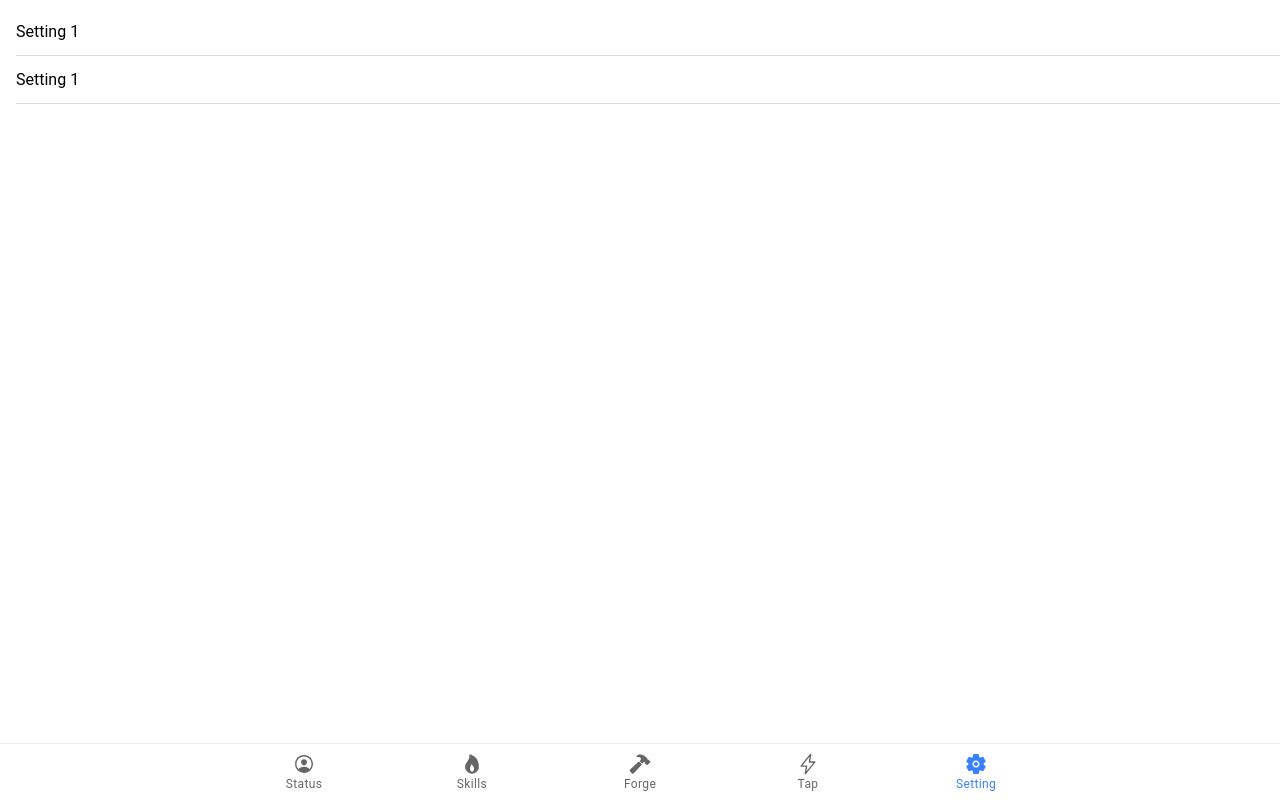
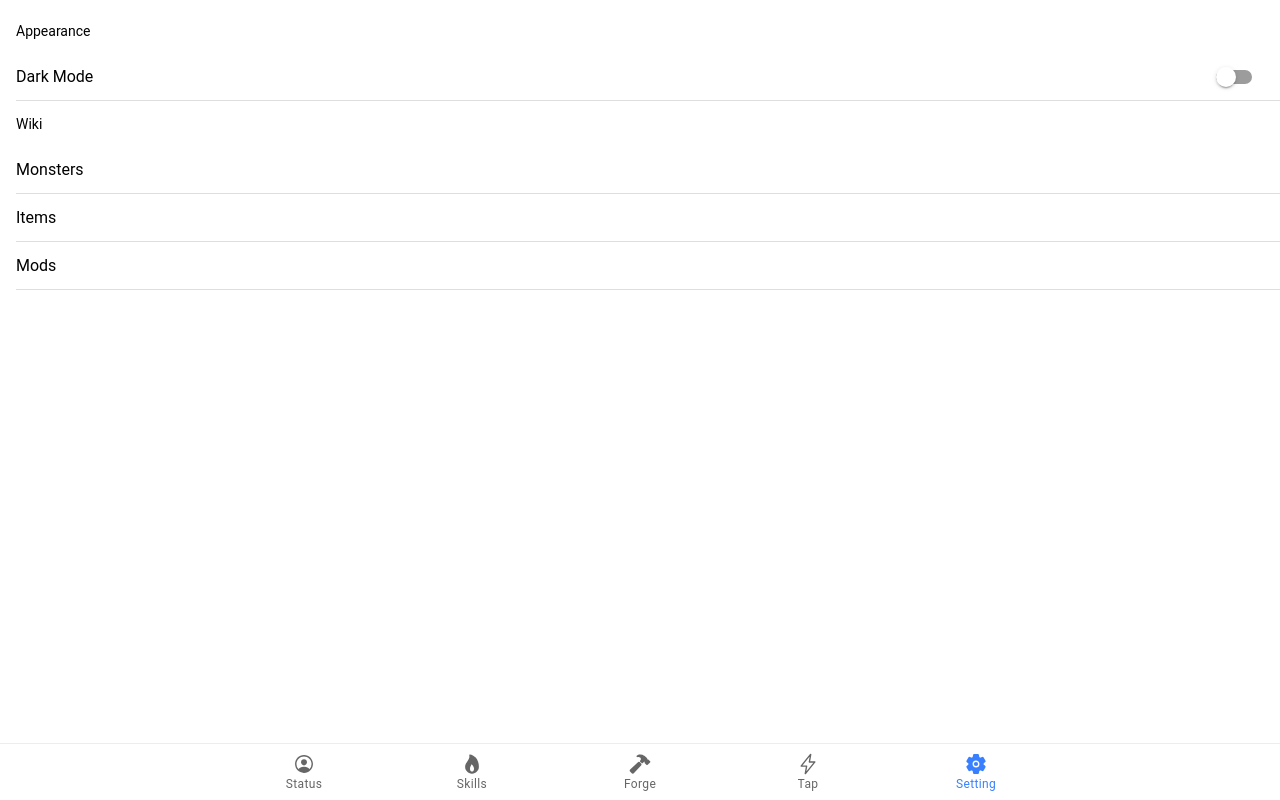
Before and after one commit to ngocnv371/silent-forge, a React (Create React App) app: page /setting in a window 1280 px wide. Built offline with nearby package versions, Linux system fonts and the light colour scheme.

Commit message:
add router links

```diff
--- a/src/pages/setting/index.tsx
+++ b/src/pages/setting/index.tsx
@@ -1,15 +1,24 @@
-import { IonContent, IonItem, IonLabel, IonList, IonPage } from '@ionic/react';
+import { IonContent, IonItem, IonLabel, IonList, IonListHeader, IonPage, IonToggle } from '@ionic/react';
 
 const Setting: React.FC = () => {
   return (
     <IonPage id="setting-page">
       <IonContent fullscreen>
         <IonList>
+          <IonListHeader>Appearance</IonListHeader>
           <IonItem>
-            <IonLabel>Setting 1</IonLabel>
+            <IonLabel>Dark Mode</IonLabel>
+            <IonToggle></IonToggle>
           </IonItem>
-          <IonItem>
-            <IonLabel>Setting 1</IonLabel>
+          <IonListHeader>Wiki</IonListHeader>
+          <IonItem routerLink='/wiki/monsters'>
+            <IonLabel>Monsters</IonLabel>
+          </IonItem>
+          <IonItem routerLink='/wiki/items'>
+            <IonLabel>Items</IonLabel>
+          </IonItem>
+          <IonItem routerLink='/wiki/mods'>
+            <IonLabel>Mods</IonLabel>
           </IonItem>
         </IonList>
       </IonContent>
```
